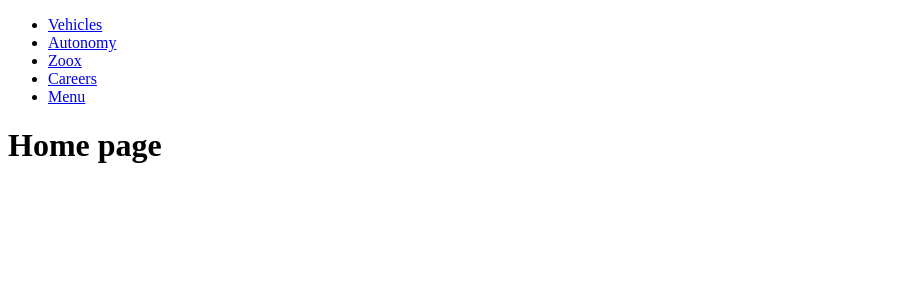
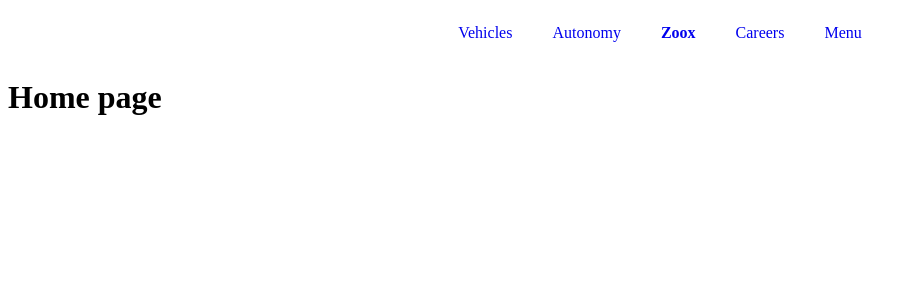
Before and after one commit to espain16/zoox-website-clone, a React (Create React App) app: page / in a window 1280 px wide. Shown: the top 300 px of the page, without its empty margins (0-916 px from the left). Built offline with nearby package versions, Linux system fonts and the light colour scheme.

Commit message:
feat: Temp nav bar styles

```diff
--- a/src/App.js
+++ b/src/App.js
@@ -1,5 +1,6 @@
 import React from "react";
 import { Route, Routes } from "react-router-dom";
+import "./styles/app.css";
 
 import NavBar from "./components/NavBar";
 
@@ -13,7 +14,7 @@ import NotFound from "./pages/NotFound";
 function App() {
   return (
     <>
-      <NavBar />
+      <NavBar className="" />
       <Routes>
         <Route path="/" element={<Home />} />
         <Route path="/vehicle" element={<Vehicle />} />
--- a/src/components/NavBar.js
+++ b/src/components/NavBar.js
@@ -4,7 +4,7 @@ import { Link } from "react-router-dom";
 function NavBar() {
   return (
     <>
-      <nav>
+      <nav className="navbar-container">
         <ul>
           <li>
             <Link to="/vehicle">Vehicles</Link>
@@ -13,7 +13,9 @@ function NavBar() {
             <Link to="/autonomy">Autonomy</Link>
           </li>
           <li>
-            <Link to="/">Zoox</Link>
+            <Link to="/" className="company-logo">
+              Zoox
+            </Link>
           </li>
           <li>
             <Link to="/careers">Careers</Link>
--- /dev/null
+++ b/src/styles/app.css
@@ -0,0 +1,22 @@
+.navbar-container {
+    display: flex;
+    flex-direction: row;
+    justify-content: center;
+    :visited {
+        text-decoration: none;
+    }
+    :link {
+        text-decoration: none;
+    }
+    ul {
+        display: flex;
+        justify-content: center;
+    }
+    li {
+        list-style: none;
+        margin: 0px 20px;
+    }
+    .company-logo {
+        font-weight: bold;
+    }
+}
```
